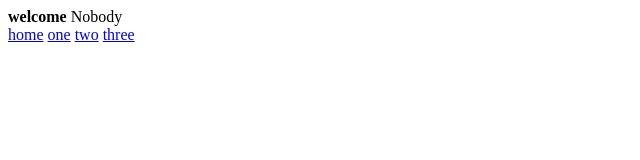
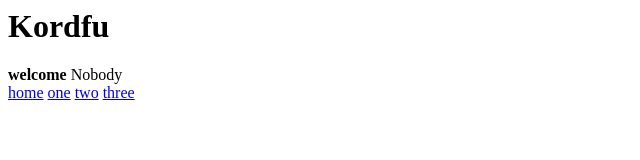
Before and after one commit to kvnlnt/kordfu, a plain HTML site: page index.html in a window 1280 px wide. Shown: the whole page, without its empty margins (0-640 px from the left). Drawn offline with Linux system fonts and the light colour scheme.

Commit message:
page object

```diff
--- a/index.html
+++ b/index.html
@@ -8,6 +8,7 @@
     <!-- core -->
     <script type="text/javascript" src="scripts/core/util.js"></script>
     <script type="text/javascript" src="scripts/core/part.js"></script>
+    <script type="text/javascript" src="scripts/core/page.js"></script>
     <script type="text/javascript" src="scripts/core/pubsub.js"></script>
     <script type="text/javascript" src="scripts/core/router.js"></script>
     <script type="text/javascript" src="scripts/core/template.js"></script>
--- a/scripts/controllers/main.js
+++ b/scripts/controllers/main.js
@@ -7,27 +7,26 @@ var Main = {
 
     home: function(container){
 
+
         var part = Part.create({
-            template: '<strong>{{ welcome }}</strong> {{ user }}',
-            record: { welcome:'welcome', user:'Kevin', kids:['lincoln', 'sydnie'], family:{mom:'Sonja', dad:'Berry'}},
+            jst: '<strong>{{ welcome }}</strong> {{ user }}',
+            data: { welcome:'welcome', user:'Kevin', kids:['lincoln', 'sydnie'], family:{mom:'Sonja', dad:'Berry'}},
         });
 
-        part.compiled.sub(function(html){
-            container.html(html.html);
-        });
+        var page = Page.create({
+            jst: '<h1>{{ title }}</h1><div id="part">part</div>',
+            data: { title: 'Kordfu'},
+            container: container
+        })
+        .addPart('welcome', part, '#part');
 
-        setTimeout(function(){
+        setInterval(function(){
             if(part.getRecord().val('user') === 'Nobody'){
                 part.getRecord().setKeyVal('user', 'Kevin');
             } else {
                 part.getRecord().setKeyVal('user', 'Nobody');
             }
-
         }, 1000);
-
-
-
-
 
     },
 
--- /dev/null
+++ b/scripts/core/page.js
@@ -0,0 +1,91 @@
+var Page = {
+
+    create:function(options){
+        var newPage         = Object.create(this);
+        newPage._options    = options || {};
+        newPage._jst        = options.jst || '';
+        newPage._data       = options.data || '';
+        newPage._html       = '';
+        newPage._parts      = {};
+        newPage._container  = options.container || $('body');
+        newPage.compiled    = Pubsub.create(this);
+        newPage.partRemoved = Pubsub.create(this);
+        newPage.partAdded   = Pubsub.create(this);
+        newPage.template    = Template.create(newPage._jst) || Template.create();
+        newPage.record      = Record.create(newPage._data) || Record.create();
+        newPage.init();
+        return newPage;
+    },
+
+    init: function(){
+        this.compileTemplate();
+        this.record.recordChanged.sub(this.compileTemplate.bind(this));
+        this.getContainer().html(this.getHtml());
+    },
+
+    compileTemplate:function(){
+        var html = this.template.compile(this.record.val());
+        this.setHtml(html.get());
+        this.compiled.pub({ html: this.getHtml() });
+        return html;
+    },
+
+    addPart: function(name, instance, containerSelector){
+        this._parts[name] = { instance: instance, container: $(containerSelector) };
+        var part = this.getPart(name);
+        this.partAdded.pub({ part: part }); // broadcast added
+        part.container.html(part.instance.getHtml()); // populate container
+        this.getPart(name).instance.compiled.sub(function(evt){
+            part.container.html(evt.html);
+        }); // register listener for changes
+    },
+
+    removePart: function(name) {
+        var part;
+        part = this._parts[name];
+        delete this._parts[name];
+        this.partRemoved.pub({ part: part });
+        return this;
+    },
+
+    getPart: function(name){
+        return this._parts[name];
+    },
+
+    getHtml:function(){
+        return this._html;
+    },
+
+    setHtml:function(html){
+        this._html = html;
+        return this;
+    },
+
+    getContainer: function(){
+        return this._container;
+    },
+
+    setContainer: function(container){
+        this._container = container;
+        return this;
+    },
+
+    getRecord:function(){
+        return this.record;
+    },
+
+    setRecord:function(record){
+        this.record = record;
+        return this;
+    },
+
+    getTemplate:function(){
+        return this.template;
+    },
+
+    setTemplate:function(template){
+        this.template = template;
+        return this;
+    },
+
+};
--- a/scripts/core/part.js
+++ b/scripts/core/part.js
@@ -2,53 +2,53 @@ var Part = {
 
     create:function(options){
         var newPart        = Object.create(this);
-        newPart.Options    = options || {};
-        newPart._template  = options.template || '';
-        newPart._record    = options.record || '';
+        newPart._options   = options || {};
+        newPart._jst       = options.jst || '';
+        newPart._data      = options.data || '';
+        newPart._html      = '';
         newPart.compiled   = Pubsub.create(this);
-        newPart.Template   = Template.create(newPart._template) || Template.create();
-        newPart.Record     = Record.create(newPart._record) || Record.create();
-        newPart.Html       = '';
-
-        // compile template
-        newPart.compileTemplate();
-        newPart.Record.recordChanged.sub(newPart.compileTemplate.bind(newPart));
-
+        newPart.template   = Template.create(newPart._jst) || Template.create();
+        newPart.record     = Record.create(newPart._data) || Record.create();
+        newPart.init();
         return newPart;
     },
 
+    init: function(){
+        this.compileTemplate();
+        this.record.recordChanged.sub(this.compileTemplate.bind(this));
+    },
+
     compileTemplate:function(){
-        var compiled = this.Template.compile(this.Record.val());
-        this.setHtml(compiled.get());
+        var html = this.template.compile(this.record.val());
+        this.setHtml(html.get());
         this.compiled.pub({ html: this.getHtml() });
-        console.log(this.getHtml());
-        return compiled;
+        return html;
     },
 
     getHtml:function(){
-        return this.Html;
+        return this._html;
     },
 
     setHtml:function(html){
-        this.Html = html;
+        this._html = html;
         return this;
     },
 
     getRecord:function(){
-        return this.Record;
+        return this.record;
     },
 
     setRecord:function(record){
-        this.Record = record;
+        this.record = record;
         return this;
     },
 
     getTemplate:function(){
-        return this.Template;
+        return this.template;
     },
 
     setTemplate:function(template){
-        this.Template = template;
+        this.template = template;
         return this;
     },
 
--- a/scripts/core/record.js
+++ b/scripts/core/record.js
@@ -2,32 +2,32 @@ var Record = {
 
     create:function(record){
         var newRecord           = Object.create(this);
-        newRecord.Record        = record || {};
+        newRecord.record        = record || {};
         newRecord.recordChanged = Pubsub.create(this);
         return newRecord;
     },
 
     val: function(val){
         var val = val || null;
-        return null === val ? this.Record : this.Record[val];
+        return null === val ? this.record : this.record[val];
     },
 
     set: function(record){
-        this.Record = record;
+        this.record = record;
         this.recordChanged.pub({ record: this.val() });
         return this;
     },
 
     setKeyVal: function(key, val) {
-        this.Record[key] = val;
+        this.record[key] = val;
         this.recordChanged.pub({ record: this.val() });
         return this;
     },
 
     removeVal: function(key) {
         var record;
-        record = this.Record[key];
-        delete this.Record[key];
+        record = this.record[key];
+        delete this.record[key];
         this.recordChanged.pub({ record: this.val() });
         return this;
     },
--- a/scripts/core/template.js
+++ b/scripts/core/template.js
@@ -2,30 +2,32 @@ var Template = {
 
     create:function(template){
         var newTemplate       = Object.create(this);
-        newTemplate.Template  = template || {};
-        newTemplate.Compiled  = null;
+        newTemplate._template  = template || {};
+        newTemplate._compiled  = null;
         return newTemplate;
     },
 
     get:function(){
-        return this.Compiled;
+        return this.getCompiled();
+    },
+
+    getCompiled:function(){
+        return this._compiled;
+    },
+
+    setCompiled: function(compiled){
+        this._compiled = compiled;
+        return this;
     },
 
     compile:function(data){
-        var pattern = /\{\{(.+?)\}\}/g;
-        var tokens  = Util.regMatches(this.Template, pattern, 1);
-        var string  = this.Template;
 
-        // dynamically create, flatten and localize data object to bring keys into local scope
+        var string  = this._template;
         for(var key in data){ eval('var ' + key + '= data[key]'); }
+        var eval_string = eval("'" + string.replace(/{{/gi, "' +").replace(/}}/gi, " +'") + "'");
+        this.setCompiled(eval_string);
+        return this;
 
-        // eval the properly scoped string
-        var eval_string = eval("'" + string.replace(/{{/gi, "' +").replace(/}}/gi, " +'") + "'");
-
-        this.Compiled = eval_string;
-
-        // store result and return
-        return this;
     },
 
 };
--- a/scripts/core/util.js
+++ b/scripts/core/util.js
@@ -1,5 +1,8 @@
 var Util = {
 
+    // USAGE
+    // var pattern = /\{\{(.+?)\}\}/g;
+    // var tokens  = Util.regMatches(this._template, pattern, 1);
     regMatches: function(string, regex, index) {
         var index = index || (index = 1); // default to the first capturing group
         var matches = [];
```
